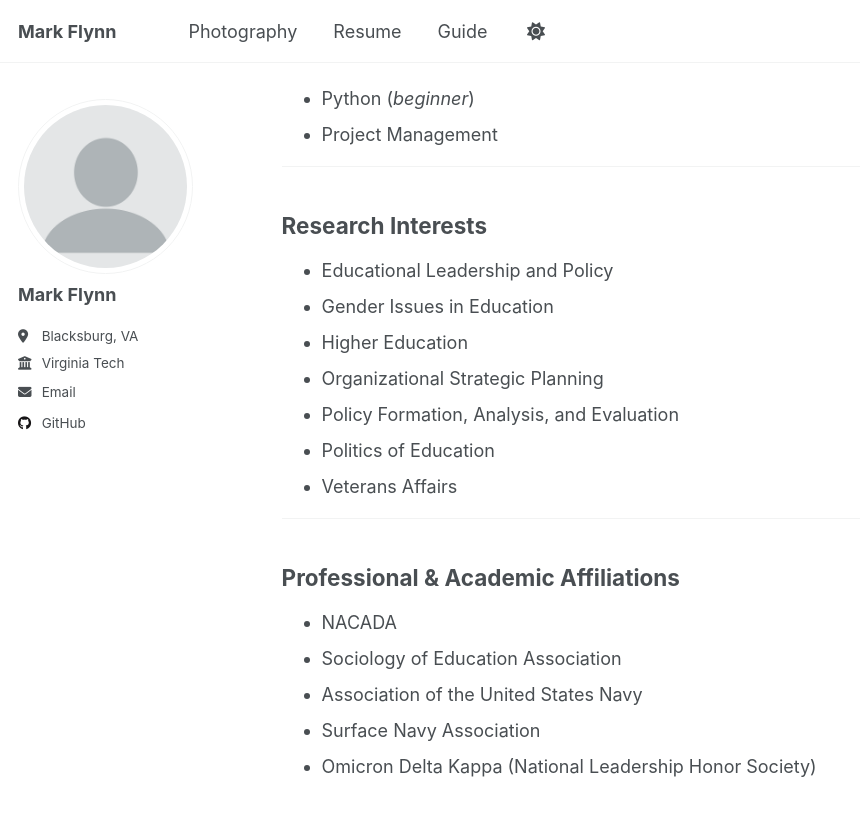
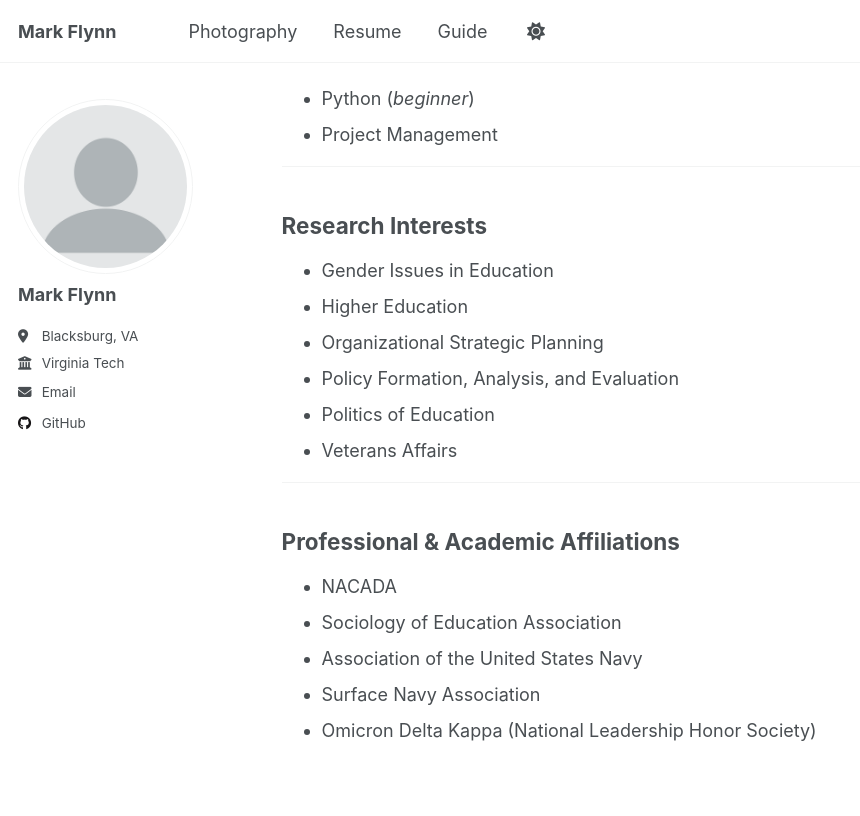
Before and after one commit to markbflynn/markbflynn.github.io, a Jekyll site: the page built from _pages/cv.md, in a window 1280 px wide and 900 px high, scrolled down 855 px. Shown: the top 816 px of the window, without its empty margins (0-860 px from the left). Built offline with Jekyll 4.4.1, drawn with Linux system fonts in a browser that asks for light colours; a script that is not in the unit is left out.

Commit message:
CV updates

```diff
--- a/_pages/cv.md
+++ b/_pages/cv.md
@@ -46,7 +46,6 @@ _April 2020 – March 2021_
 ---
 ## Research Interests
 
-- Educational Leadership and Policy
 - Gender Issues in Education
 - Higher Education
 - Organizational Strategic Planning
```
